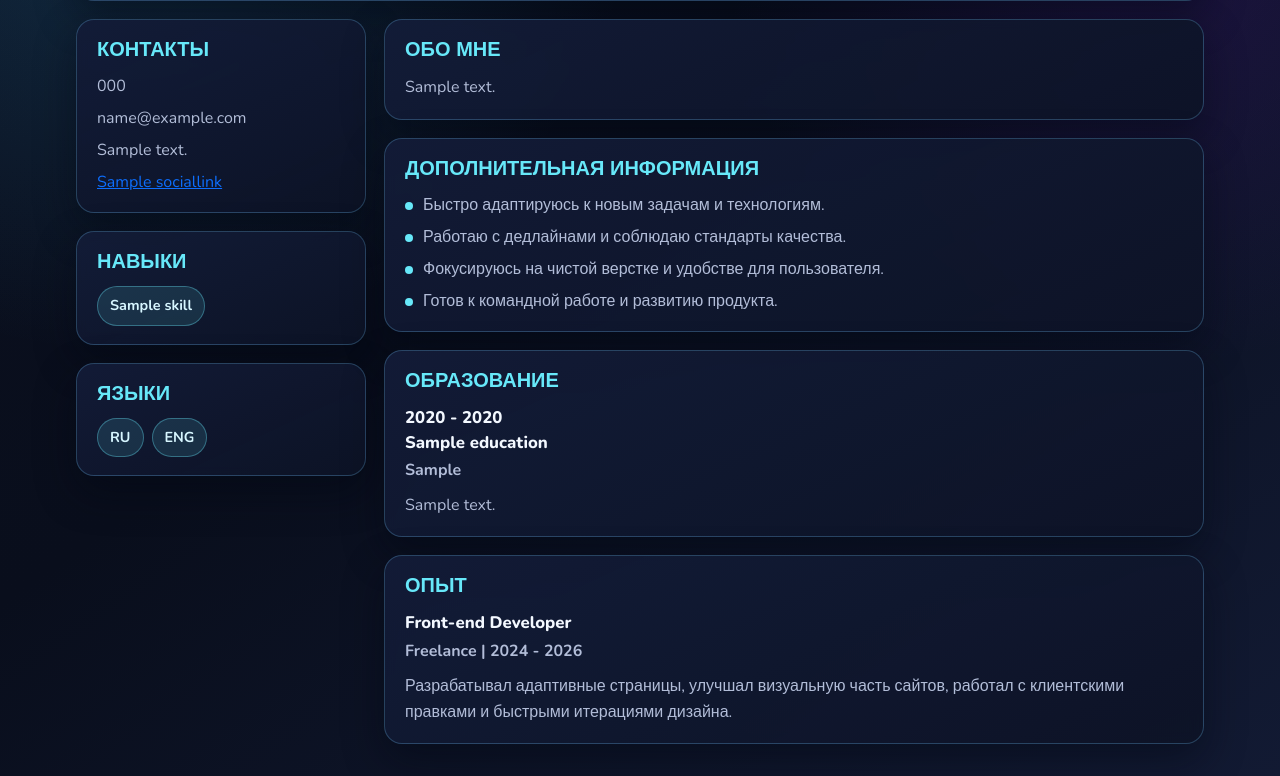
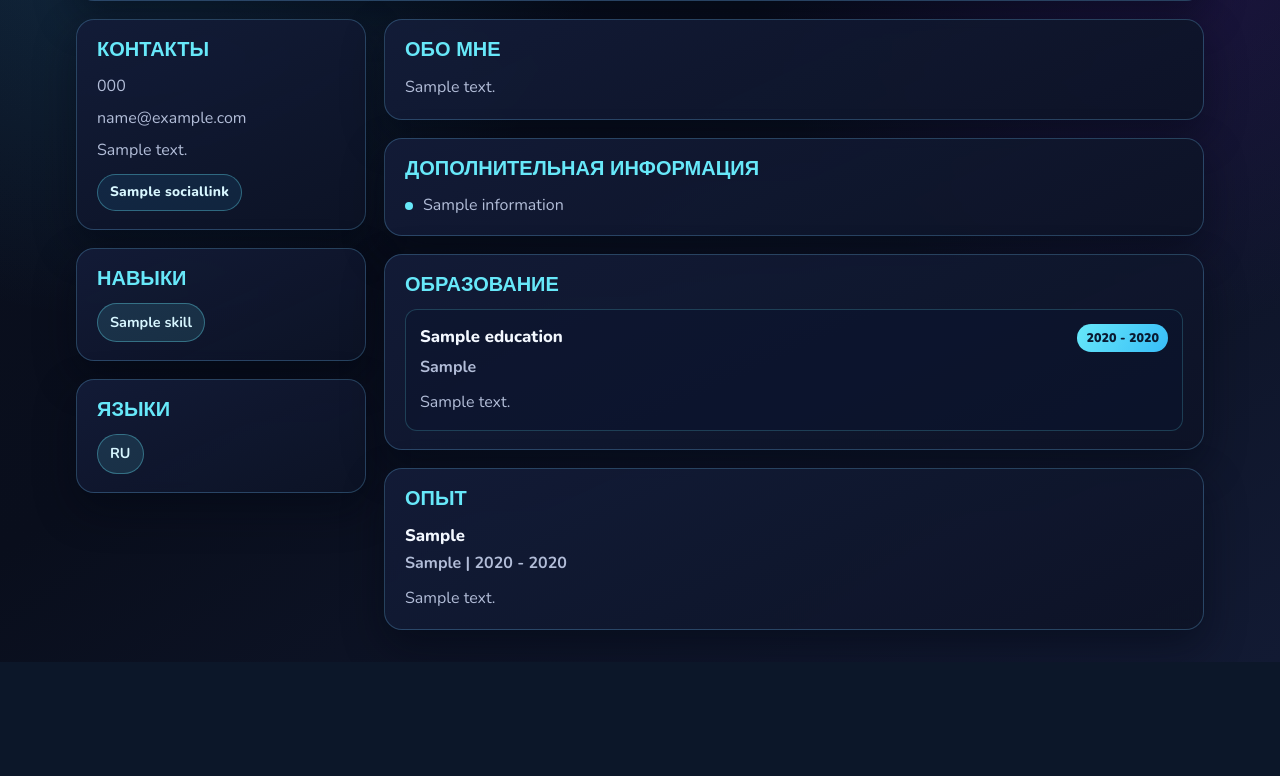
Before and after one commit to AFR0D1T/personal_portfolio, a Django app: page /profile/1 in a window 1280 px wide. Shown: the part 270-1046 px from the top of the page. After the commit the page ends 901 px from the top, so only its background shows below. Run offline with Django 5.2, Linux system fonts and the light colour scheme; tables that the repository leaves empty hold one stand-in row (values such as "Sample post"); grey boxes marked "Sample" are stand-in pictures; some libraries are stand-ins or nearby versions.

Commit message:
Edit profile.html

```diff
--- a/static/css/style.css
+++ b/static/css/style.css
@@ -164,6 +164,34 @@ body {
     color: var(--text-muted);
 }
 
+.contact-links {
+    margin-top: 12px;
+    display: flex;
+    flex-wrap: wrap;
+    gap: 8px;
+}
+
+.contact-link {
+    display: inline-flex;
+    align-items: center;
+    padding: 7px 12px;
+    border-radius: 999px;
+    border: 1px solid rgba(103, 232, 249, 0.35);
+    background: rgba(56, 189, 248, 0.1);
+    color: #d8f7ff;
+    text-decoration: none;
+    font-size: 0.86rem;
+    font-weight: 800;
+    letter-spacing: 0.02em;
+    transition: transform 0.2s ease, box-shadow 0.2s ease, background-color 0.2s ease;
+}
+
+.contact-link:hover {
+    transform: translateY(-1px);
+    background: rgba(56, 189, 248, 0.2);
+    box-shadow: 0 8px 18px rgba(56, 189, 248, 0.22);
+}
+
 .feature-list li {
     position: relative;
     padding-left: 18px;
@@ -209,6 +237,34 @@ body {
     margin: 3px 0 10px;
     color: var(--text-muted);
     font-weight: 700;
+}
+
+.education-item {
+    padding: 14px;
+    border: 1px solid rgba(103, 232, 249, 0.2);
+    background: rgba(12, 21, 46, 0.55);
+    border-radius: 12px;
+}
+
+.education-item + .education-item {
+    margin-top: 12px;
+}
+
+.education-header {
+    display: flex;
+    align-items: flex-start;
+    justify-content: space-between;
+    gap: 10px;
+}
+
+.education-years {
+    flex-shrink: 0;
+    padding: 5px 9px;
+    border-radius: 999px;
+    color: #0a1a31;
+    background: linear-gradient(120deg, var(--accent), var(--accent-soft));
+    font-size: 0.78rem;
+    font-weight: 900;
 }
 
 .avatar-modal {
--- a/templates/profile.html
+++ b/templates/profile.html
@@ -24,10 +24,19 @@
                     <li>{{ contact.phone|default:"+7 000 000 00 00" }}</li>
                     <li>{{ contact.email|default:"example@email.com" }}</li>
                     <li>{{ contact.address|default:"Алматы, Казахстан" }}</li>
+                </ul>
+                <div class="contact-links">
                     {% for link in links %}
-                        <a href="{{ link.link }}">{{ link.name }}</a>
+                        <a href="{{ link.link }}" class="contact-link" target="_blank" rel="noopener noreferrer">
+                            {{ link.name }}
+                        </a>
                     {% endfor %}
-                </ul>
+                    {% if not links %}
+                        <a href="#" class="contact-link">Behance</a>
+                        <a href="#" class="contact-link">LinkedIn</a>
+                        <a href="#" class="contact-link">GitHub</a>
+                    {% endif %}
+                </div>
             </article>
 
             <article class="portfolio-card panel">
@@ -43,7 +52,6 @@
                 <h2 class="panel-title">Языки</h2>
                 <div class="tags">
                     <span>RU</span>
-                    <span>ENG</span>
                 </div>
             </article>
         </aside>
@@ -59,19 +67,20 @@
             <article class="portfolio-card panel">
                 <h2 class="panel-title">Дополнительная информация</h2>
                 <ul class="feature-list">
-                    <li>Быстро адаптируюсь к новым задачам и технологиям.</li>
-                    <li>Работаю с дедлайнами и соблюдаю стандарты качества.</li>
-                    <li>Фокусируюсь на чистой верстке и удобстве для пользователя.</li>
-                    <li>Готов к командной работе и развитию продукта.</li>
+                    {% for info in information %}
+                    <li>{{ info.title }}</li>
+                    {% endfor %}
                 </ul>
             </article>
 
             <article class="portfolio-card panel">
                 <h2 class="panel-title">Образование</h2>
                 {% for education in educations %}
-                    <div class="timeline-item">
-                        <p class="timeline-role">{{ education.admission_year }} - {{ education.graduation_year }}</p>
-                        <p class="timeline-role">{{ education.name }}</p>
+                    <div class="education-item">
+                        <div class="education-header">
+                            <p class="timeline-role">{{ education.name }}</p>
+                            <span class="education-years">{{ education.admission_year }} - {{ education.graduation_year }}</span>
+                        </div>
                         <p class="timeline-meta">{{ education.speciality }}</p>
                         <p class="panel-text">
                             {{ education.description }}
@@ -82,14 +91,16 @@
 
             <article class="portfolio-card panel">
                 <h2 class="panel-title">Опыт</h2>
-                <div class="timeline-item">
-                    <p class="timeline-role">Front-end Developer</p>
-                    <p class="timeline-meta">Freelance | 2024 - 2026</p>
-                    <p class="panel-text">
-                        Разрабатывал адаптивные страницы, улучшал визуальную часть сайтов,
-                        работал с клиентскими правками и быстрыми итерациями дизайна.
-                    </p>
-                </div>
+                {% for experience in experiences %}
+                    <div class="timeline-item">
+                        <p class="timeline-role">{{ experience.company }}</p>
+                        <p class="timeline-meta">{{ experience.position }} |
+                            {{ experience.start_year }} - {{ experience.end_year }}</p>
+                        <p class="panel-text">
+                            {{ experience.description }}
+                        </p>
+                    </div>
+                {% endfor %}
             </article>
 
         </div>
--- a/web/admin.py
+++ b/web/admin.py
@@ -1,5 +1,5 @@
 from django.contrib import admin
-from web.models import Profile, SocialLinks, Education, Experience, Skills, Contacts
+from web.models import Profile, SocialLinks, Education, Experience, Skills, Contacts, Information
 
 # Register your models here.
 
@@ -9,3 +9,4 @@ admin.site.register(Education)
 admin.site.register(Experience)
 admin.site.register(Skills)
 admin.site.register(Contacts)
+admin.site.register(Information)
--- a/web/views.py
+++ b/web/views.py
@@ -7,15 +7,17 @@ def profile(request, id):
     profile_ = models.Profile.objects.get(id=id)
     links = models.SocialLinks.objects.filter(profiles_id=id)
     educations = models.Education.objects.filter(profiles_id=id)
-    experience = models.Experience.objects.filter(profiles_id=id)
+    experiences = models.Experience.objects.filter(profiles_id=id)
     skills = models.Skills.objects.filter(profiles_id=id)
     contact = models.Contacts.objects.get(profiles_id=id)
+    information = models.Information.objects.filter(profiles_id=id)
 
     return render(request, 'profile.html', {
         'profile':profile_,
         'links':links,
         'educations':educations,
-        'experience':experience,
+        'experiences':experiences,
         'skills':skills,
-        'contact':contact
+        'contact':contact,
+        'information':information
     })
```
